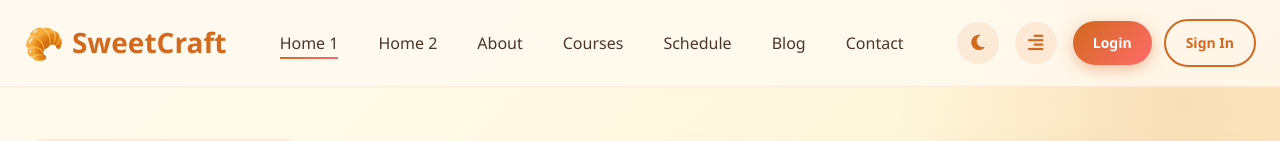
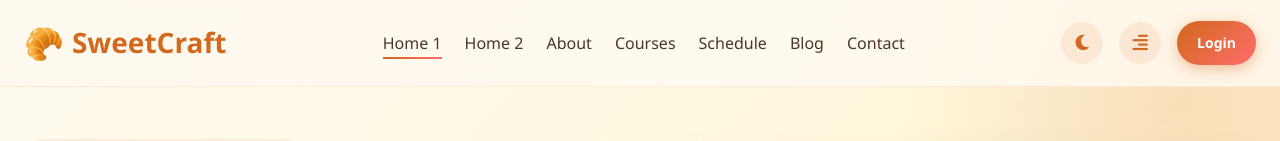
Before and after one commit to Sathis936/Cakesales, a plain HTML site: page index.html in a window 1280 px wide. Shown: the top 141 px of the page. Drawn offline with Linux system fonts and the light colour scheme.

Commit message:
first commit

```diff
--- a/css/style.css
+++ b/css/style.css
@@ -4072,3 +4072,14 @@ body.dark .price-row.total {
     .dashboard-sidebar { width: min(280px, 86vw); }
     .toast { bottom: 1rem; right: 1rem; left: 1rem; max-width: none; }
 }
+
+/* Keep the shared navigation balanced on all desktop and tablet widths. */
+.nav-container { gap: 1.5rem; }
+.nav-menu { flex: 1; justify-content: center; gap: clamp(1rem, 1.8vw, 2.25rem); }
+.nav-actions { flex-shrink: 0; }
+.logo { flex-shrink: 0; }
+
+@media (max-width: 1100px) {
+    .nav-menu { display: none; }
+    .mobile-toggle { display: flex; }
+}
--- a/js/main.js
+++ b/js/main.js
@@ -154,15 +154,7 @@ function updateAuthNavigation() {
             loginLink.style.padding = '0.625rem 1.25rem';
             loginLink.style.fontSize = '0.875rem';
 
-            const signInLink = document.createElement('a');
-            signInLink.href = 'register.html';
-            signInLink.className = 'btn btn-outline';
-            signInLink.textContent = 'Sign In';
-            signInLink.style.padding = '0.625rem 1.25rem';
-            signInLink.style.fontSize = '0.875rem';
-
             authGroup.appendChild(loginLink);
-            authGroup.appendChild(signInLink);
         }
 
         const mobileToggle = container.querySelector('.mobile-toggle');
@@ -204,15 +196,7 @@ function updateAuthNavigation() {
             loginLink.textContent = 'Login';
             loginItem.appendChild(loginLink);
 
-            const signInItem = document.createElement('li');
-            signInItem.setAttribute('data-auth-mobile', 'true');
-            const signInLink = document.createElement('a');
-            signInLink.href = 'register.html';
-            signInLink.textContent = 'Sign In';
-            signInItem.appendChild(signInLink);
-
             mobileMenuNav.appendChild(loginItem);
-            mobileMenuNav.appendChild(signInItem);
         }
     }
 
```
